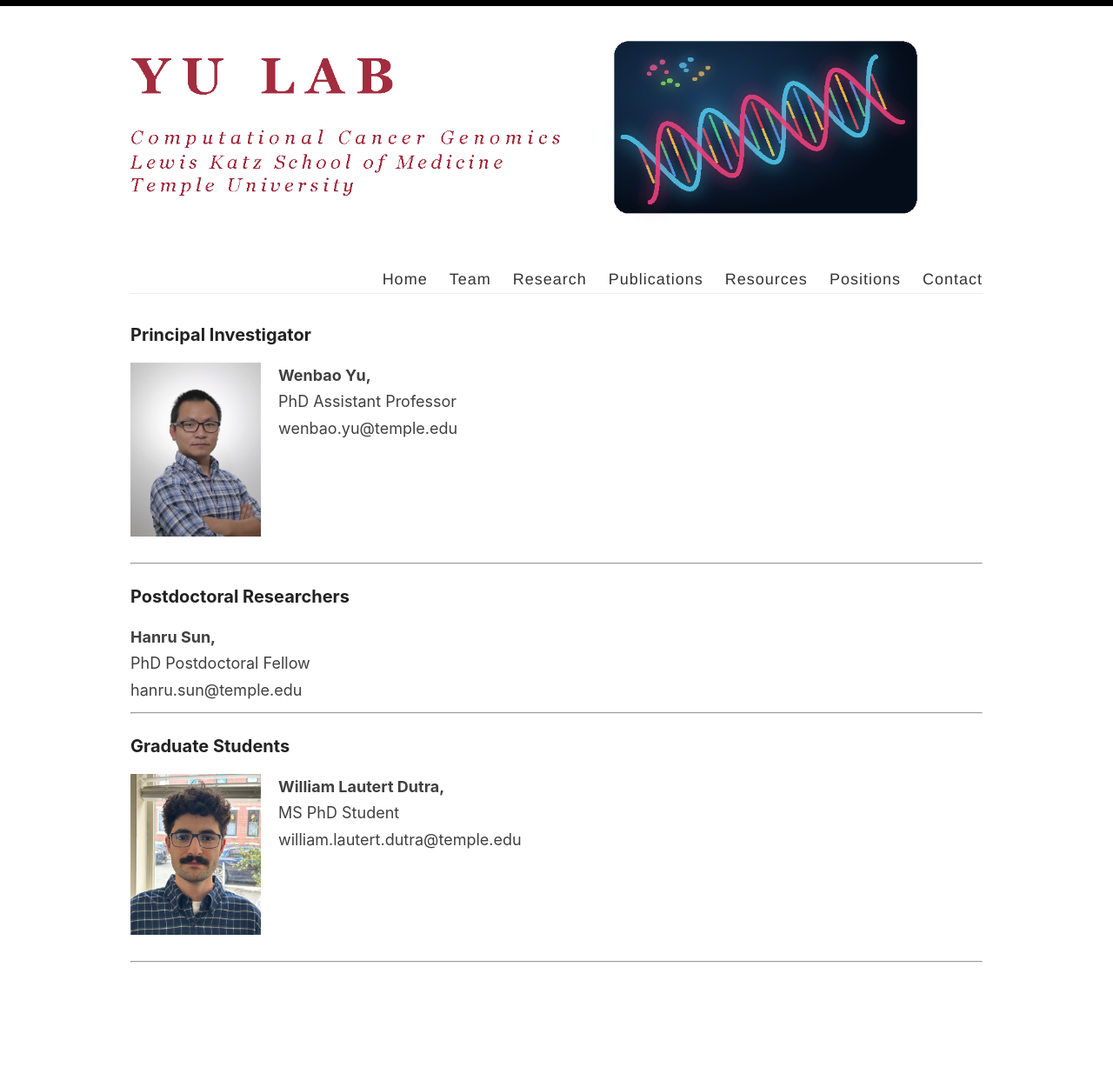
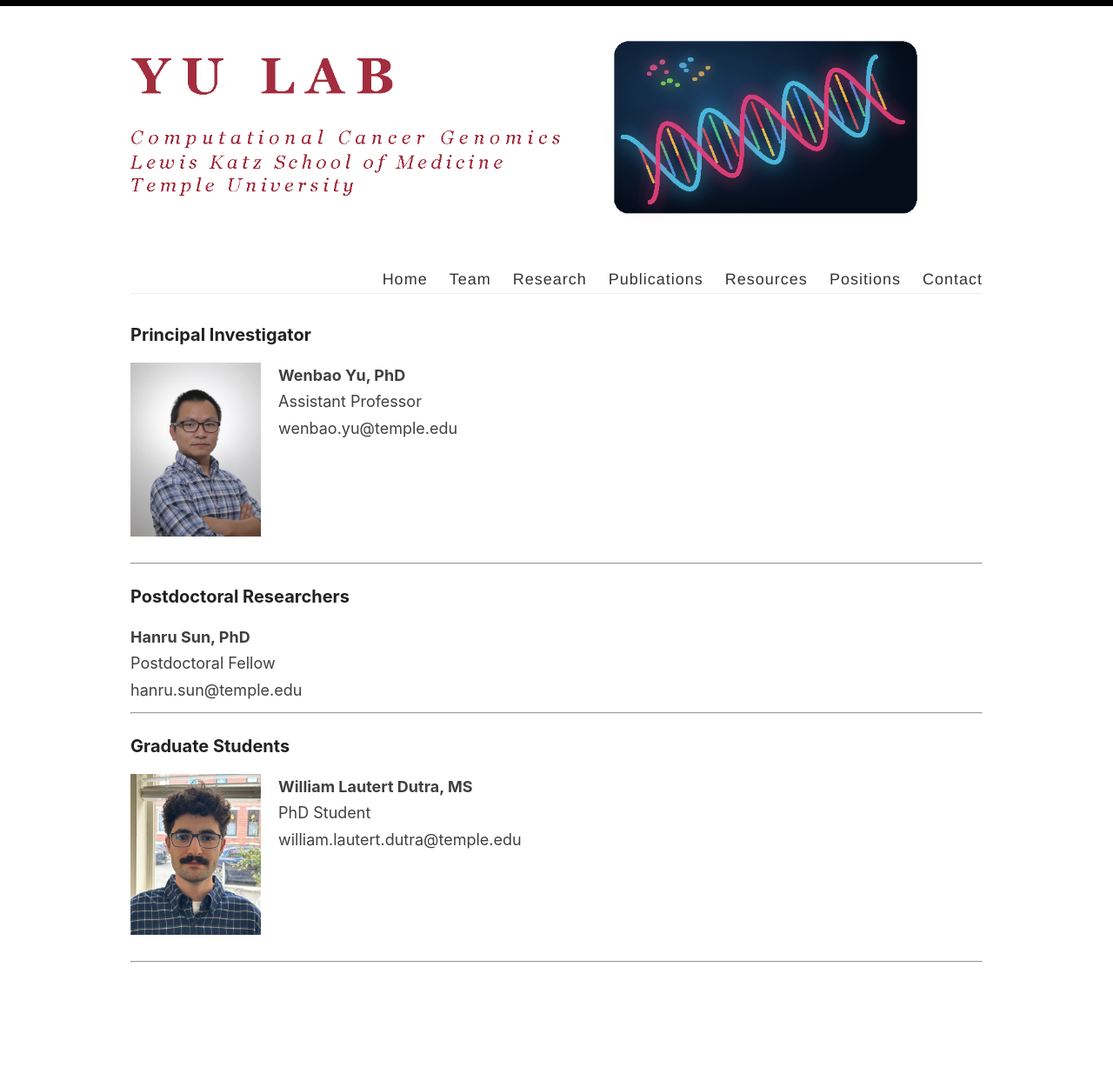
Before and after one commit to wbaopaul/wbaopaul.github.io, a Jekyll site: the page built from _pages/team.md, in a window 1280 px wide. Shown: the whole page at 87% size. Built offline with Jekyll 4.4.1, drawn with Linux system fonts in a browser that asks for light colours.

Commit message:
add people

```diff
--- a/_pages/team.md
+++ b/_pages/team.md
@@ -8,7 +8,7 @@ permalink: /team/
 <div style="display: flex; align-items: flex-start; gap: 20px; margin-bottom: 30px;">
   <img src="{{ site.baseurl }}/images/headshot_WY.png" alt="Dr. Wenbao Yu" width="150">
   <div>
-    <strong>Wenbao Yu, </strong><br> PhD
+    <strong>Wenbao Yu, PhD </strong><br>
     Assistant Professor<br>
     wenbao.yu@temple.edu
   </div>
@@ -19,7 +19,7 @@ permalink: /team/
 ### Postdoctoral Researchers
 
   <div>
-    <strong>Hanru Sun, </strong><br> PhD
+    <strong>Hanru Sun, PhD </strong><br>
     Postdoctoral Fellow  <br>
     hanru.sun@temple.edu
   </div>
@@ -31,7 +31,7 @@ permalink: /team/
 <div style="display: flex; align-items: flex-start; gap: 20px; margin-bottom: 30px;">
   <img src="{{ site.baseurl }}/images/headshot_WLD.jpeg" alt="William" width="150">
   <div>
-    <strong>William Lautert Dutra, </strong><br> MS
+    <strong>William Lautert Dutra, MS </strong><br>
     PhD Student<br>
     william.lautert.dutra@temple.edu
   </div>
```
